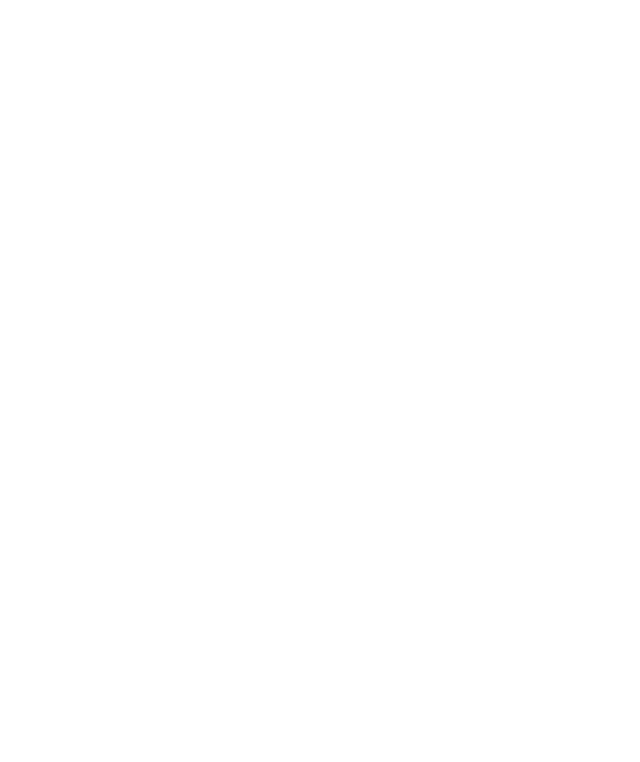
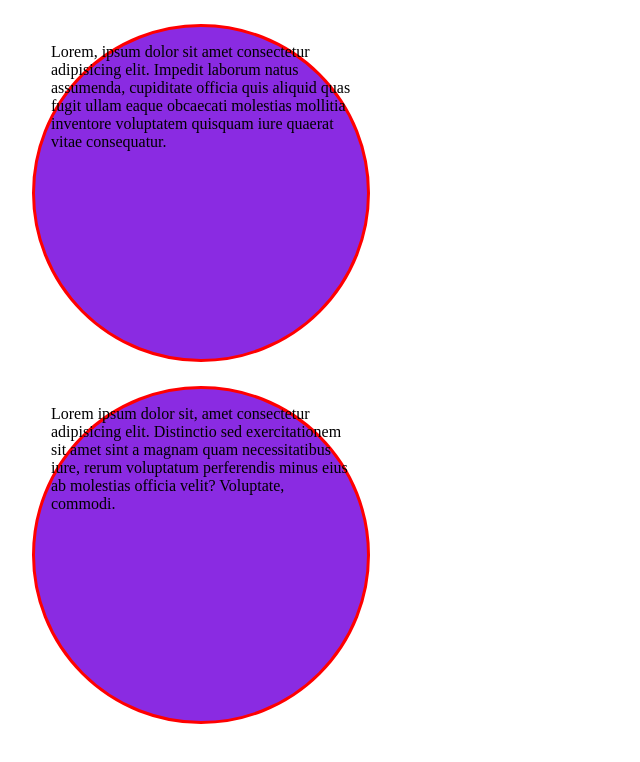
Before and after one commit to muellerviana/atividades_mach1, a plain HTML site: page CSS/aula_14/index.html in a window 1280 px wide. Shown: the whole page, without its empty margins (0-640 px from the left). Drawn offline with Linux system fonts and the light colour scheme.

Commit message:
organizacao aulas

```diff
--- a/CSS/aula_14/css/style.css
+++ b/CSS/aula_14/css/style.css
@@ -0,0 +1,17 @@
+div {
+  background-color: blueviolet;
+  height: 300px;
+  width: 300px;
+  padding: 16px;
+  border: red 3px solid;
+  margin: 24px;
+
+  border-radius: 100%;
+
+
+}
+
+p {
+  margin-block-start: 0;
+  margin-block-end: 0;
+}
--- a/CSS/aula_14/index.html
+++ b/CSS/aula_14/index.html
@@ -11,5 +11,8 @@
 
 <body>
 
+    <div> Lorem, ipsum dolor sit amet consectetur adipisicing elit. Impedit laborum natus assumenda, cupiditate officia quis aliquid quas fugit ullam eaque obcaecati molestias mollitia inventore voluptatem quisquam iure quaerat vitae consequatur.</div>
+
+    <div> Lorem ipsum dolor sit, amet consectetur adipisicing elit. Distinctio sed exercitationem sit amet sint a magnam quam necessitatibus iure, rerum voluptatum perferendis minus eius ab molestias officia velit? Voluptate, commodi.</div>
 </body>
 </html>
```
